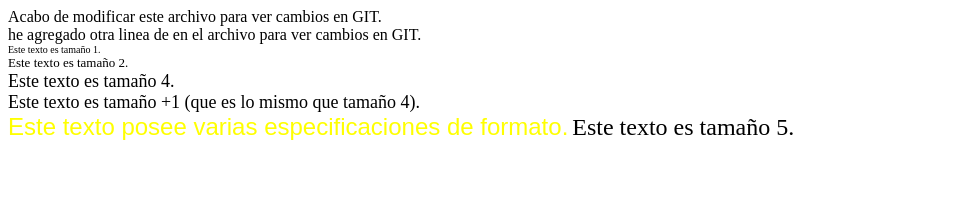
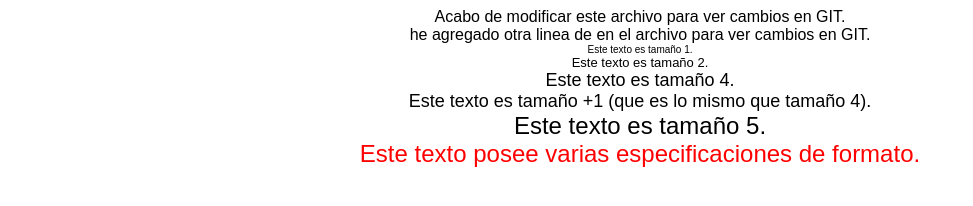
Before and after one commit to jesuseguis/git, a plain HTML site: page index.html in a window 1280 px wide. Shown: the whole page, without its empty margins (0-973 px from the left). Drawn offline with Linux system fonts and the light colour scheme.

Commit message:
Cree carpeta de estilos y los agregue a los archivos

```diff
--- /dev/null
+++ b/css/estilos.css
@@ -0,0 +1,6 @@
+
+body {
+    text-align: center;
+    font-family: Arial, Helvetica, sans-serif;
+
+}
--- a/index.html
+++ b/index.html
@@ -1,6 +1,7 @@
 <HTML>
     <HEAD>
     <TITLE>Ejemplo 4</TITLE>
+    <link rel="stylesheet" href="css/estilos.css">
     </HEAD>
     <BODY>
     Acabo de modificar este archivo para ver cambios en GIT.<BR>
@@ -9,7 +10,8 @@
     <FONT SIZE="2">Este texto es tamaño 2.</FONT><BR>
     <FONT SIZE="4">Este texto es tamaño 4.</FONT><BR>
     <FONT SIZE="+1">Este texto es tamaño +1 (que es lo mismo que tamaño 4).</FONT><BR>
-    <FONT FACE="Arial" SIZE="5" COLOR="FFFF00">Este texto posee varias especificaciones de formato.</FONT>
     <FONT SIZE="5">Este texto es tamaño 5.</FONT><BR>
+    <FONT FACE="Arial" SIZE="5" COLOR="red">Este texto posee varias especificaciones de formato.</FONT><BR>
+
     </BODY>
     </HTML>
```
Also changed, not shown: blogpost.html (added, +14 -0 lines).
